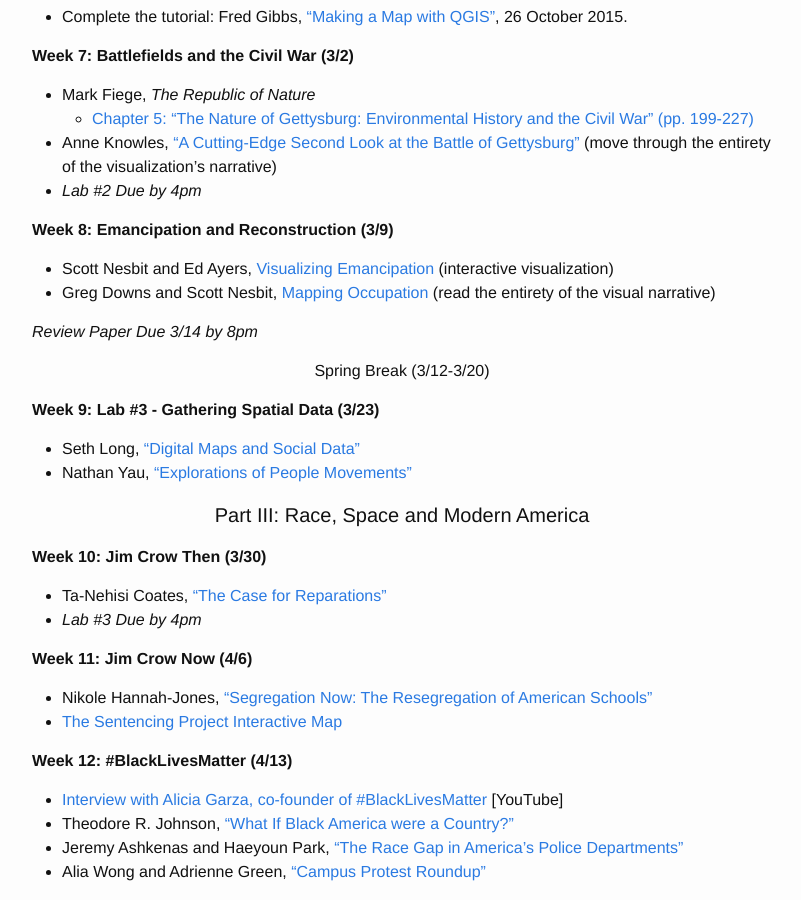
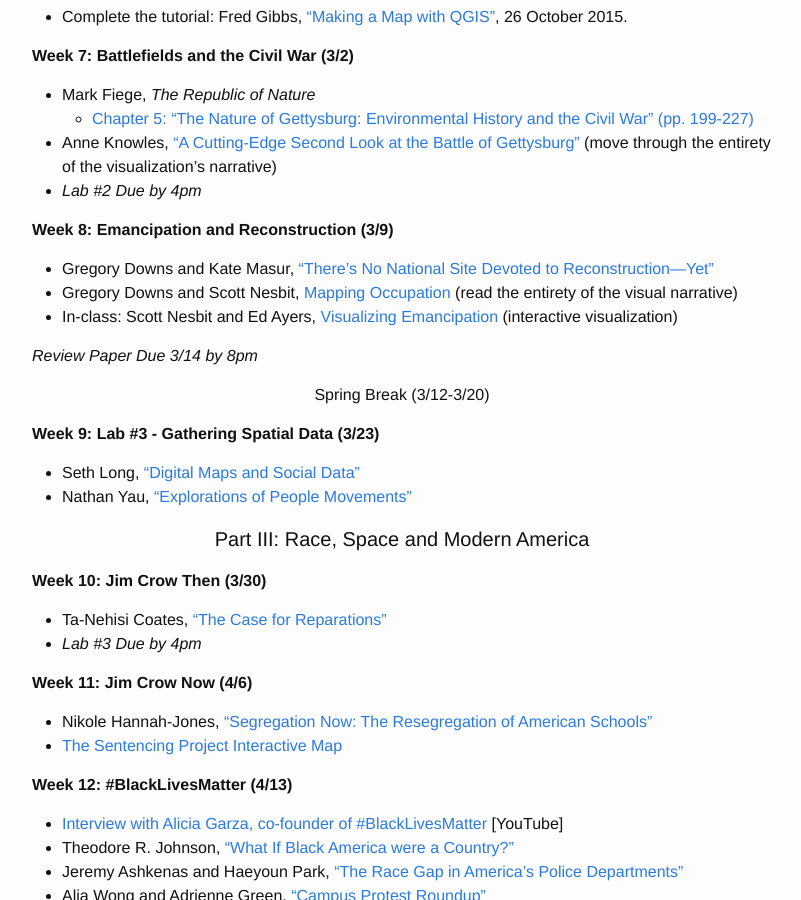
Before and after one commit to cblevins/mtp2016, a Jekyll site: the page built from schedule.md, in a window 1280 px wide and 900 px high, scrolled down 1106 px. Shown: the whole window, without its empty margins (238-1039 px from the left). Built offline with Jekyll 4.4.1, drawn with Linux system fonts in a browser that asks for light colours.

Commit message:
changed reading for week 8

```diff
--- a/schedule.md
+++ b/schedule.md
@@ -55,9 +55,9 @@ order: 2
 - *Lab #2 Due by 4pm*
 
 **Week 8: Emancipation and Reconstruction (3/9)**
-
-- Scott Nesbit and Ed Ayers, [Visualizing Emancipation](http://dsl.richmond.edu/emancipation/) (interactive visualization)
-- Greg Downs and Scott Nesbit, [Mapping Occupation](http://mappingoccupation.org/) (read the entirety of the visual narrative)
+- Gregory Downs and Kate Masur, ["There's No National Site Devoted to Reconstruction—Yet"](http://www.theatlantic.com/politics/archive/2015/04/theres-no-national-site-devoted-to-reconstructionyet/389138/)
+- Gregory Downs and Scott Nesbit, [Mapping Occupation](http://mappingoccupation.org/) (read the entirety of the visual narrative)
+- In-class: Scott Nesbit and Ed Ayers, [Visualizing Emancipation](http://dsl.richmond.edu/emancipation/) (interactive visualization)
 
 *Review Paper Due 3/14 by 8pm*
 
```
